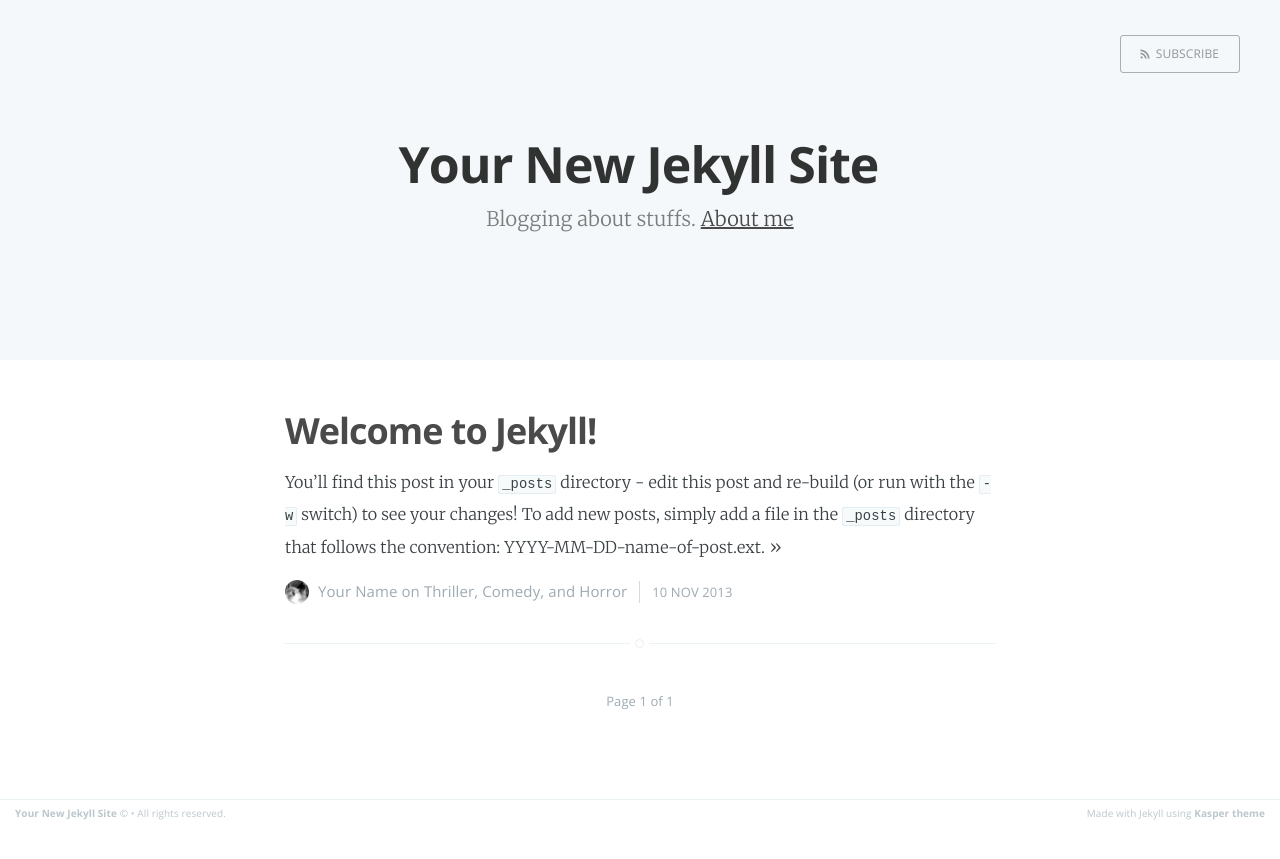
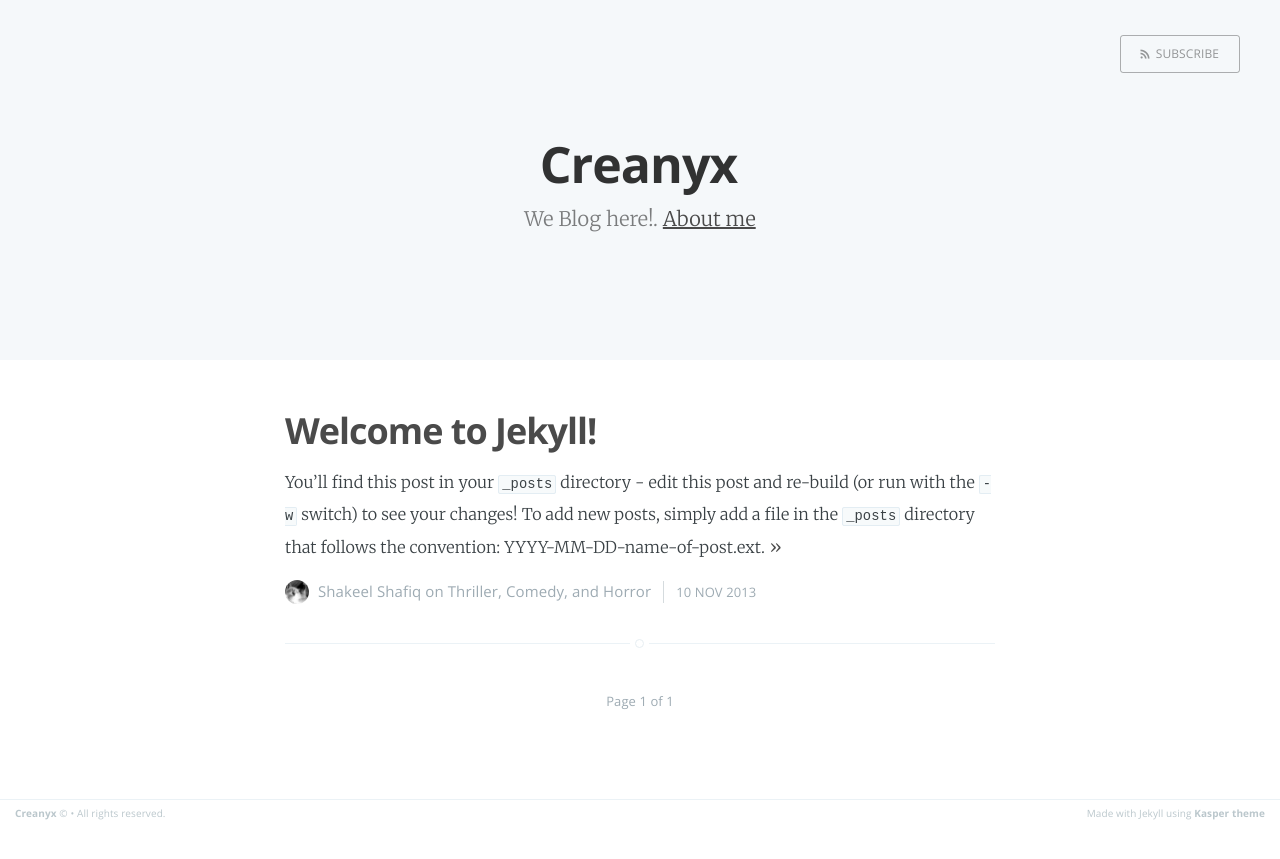
Before and after one commit to creanyx/creanyx.github.io, a Jekyll site: the page built from index.html, in a window 1280 px wide. Shown: the top 859 px of the page. Built offline with Jekyll 4.4.1, drawn with Linux system fonts in a browser that asks for light colours; Markdown is read by kramdown in place of the engine named in the settings; the list of posts is cut into pages by our own code.

Commit message:
changing config

```diff
--- a/_config.yml
+++ b/_config.yml
@@ -1,15 +1,15 @@
-name: Your New Jekyll Site
-description: Blogging about stuffs
-meta_description: "Your New Jekyll Site, Blogging about stuffs"
+name: Creanyx
+description: We Blog here!
+meta_description: "Creanyx, Expedition to Innovation, SMS, Text messages"
 
 markdown: redcarpet
 highlighter: pygments
 logo: false
 paginate: 15
 baseurl: /
-domain_name: 'http://yourblog-domain.com'
+domain_name: 'http://creanyx.com/blog'
 google_analytics: 'UA-XXXXXXXX-X'
 
 # Details for the RSS feed generator
-url:            'blog url'
-author:         'Your Name'
+url:            'http://creanyx.github.io'
+author:         'Shakeel Shafiq'
```
